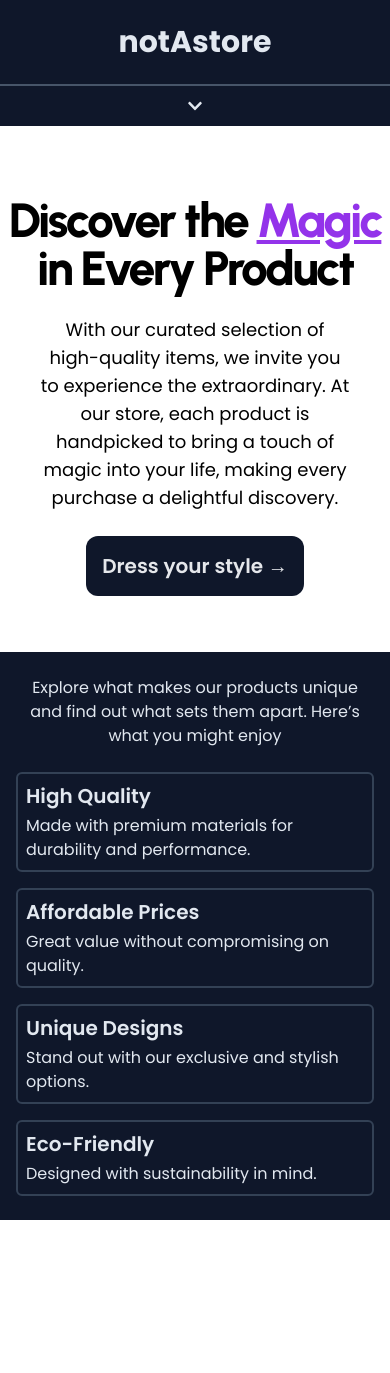
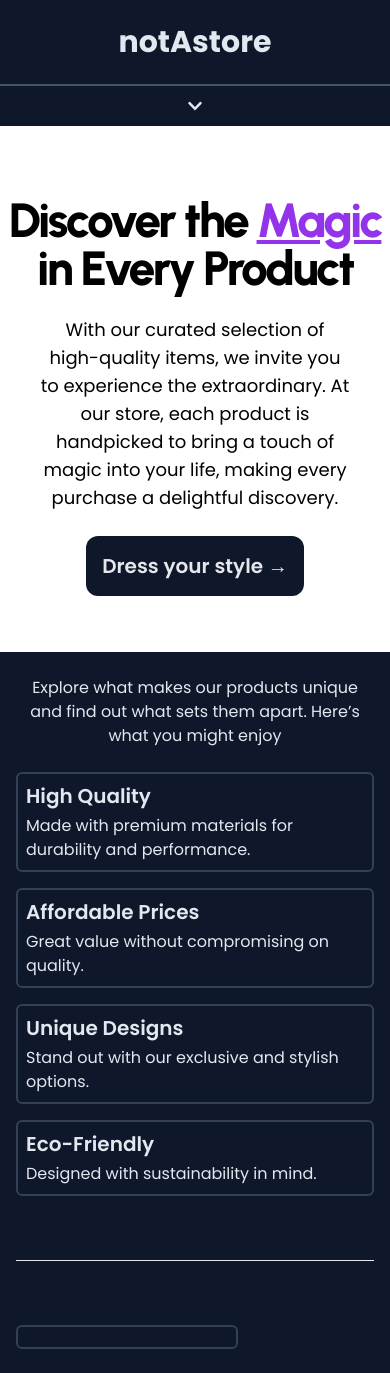
Before and after one commit to Ravsst2004/shoe-gic, a React (Vite) app: page / in a window 390 px wide. Before the commit the page ends 1220 px from the top, so only its background shows below. Built offline with nearby package versions, Linux system fonts and the light colour scheme.

Commit message:
Add react router lib and other minor change

```diff
--- a/package.json
+++ b/package.json
@@ -12,7 +12,8 @@
   "dependencies": {
     "react": "^18.3.1",
     "react-dom": "^18.3.1",
-    "react-icons": "^5.2.1"
+    "react-icons": "^5.2.1",
+    "react-router-dom": "^6.26.0"
   },
   "devDependencies": {
     "@types/react": "^18.3.3",
--- a/src/components/ui/Card.jsx
+++ b/src/components/ui/Card.jsx
@@ -1,6 +1,6 @@
 import React from "react";
 
-export default function Card({ title, description }) {
+export default function Card({ title, description, image }) {
   return (
     <div
       className={`group border-2 border-slate-700 hover:bg-slate-800 cursor-pointer transition-all ease-in-out duration-300 rounded-md mx-4 p-2`}
--- a/src/main.jsx
+++ b/src/main.jsx
@@ -3,10 +3,18 @@ import ReactDOM from "react-dom/client";
 import "./index.css";
 import Home from "./pages/Home";
 import Navbar from "./components/layouts/Header/Navbar";
+import { createBrowserRouter, RouterProvider } from "react-router-dom";
+
+const router = createBrowserRouter([
+  {
+    path: "/",
+    element: <Home />,
+  },
+]);
 
 ReactDOM.createRoot(document.getElementById("root")).render(
   <React.StrictMode>
     <Navbar />
-    <Home />
+    <RouterProvider router={router} />
   </React.StrictMode>
 );
--- a/src/pages/Home.jsx
+++ b/src/pages/Home.jsx
@@ -1,5 +1,5 @@
-import React from "react";
-import { BiDownArrowAlt } from "react-icons/bi";
+import React, { useRef } from "react";
+import { BiDownArrowAlt, BiLineChartDown } from "react-icons/bi";
 import Card from "../components/ui/Card";
 
 export default function Home() {
@@ -53,7 +53,8 @@ export default function Home() {
         </div>
       </section>
 
-      <section className="w-full flex flex-col md:gap-y-5 bg-slate-900 text-slate-200 md:px-16 my-14 py-6 md:py-12 md:my-32">
+      <section className="w-full md:gap-y-5 bg-slate-900 text-slate-200 md:px-16 my-14 py-6 md:py-12 md:my-32">
+        <div className="flex flex-col">
           <p className="text-center px-6 md:text-xl mb-6">
             Explore what makes our products unique and find out what sets them
             apart. Here’s what you might enjoy
@@ -67,6 +68,16 @@ export default function Home() {
               <Card key={index} {...content} />
             ))}
           </div>
+        </div>
+
+        <hr className="my-16 mx-4" />
+
+        <div className="w-full flex justify-center ">
+          <div className="w-[65%]">
+            <Card />
+          </div>
+          <div className="w-[35%]"></div>
+        </div>
       </section>
     </>
   );
```
Also changed, not shown: note.txt, 1 other file (tests, documents, lock files or other folders). Lines whose indentation alone changed are shown as unchanged.
